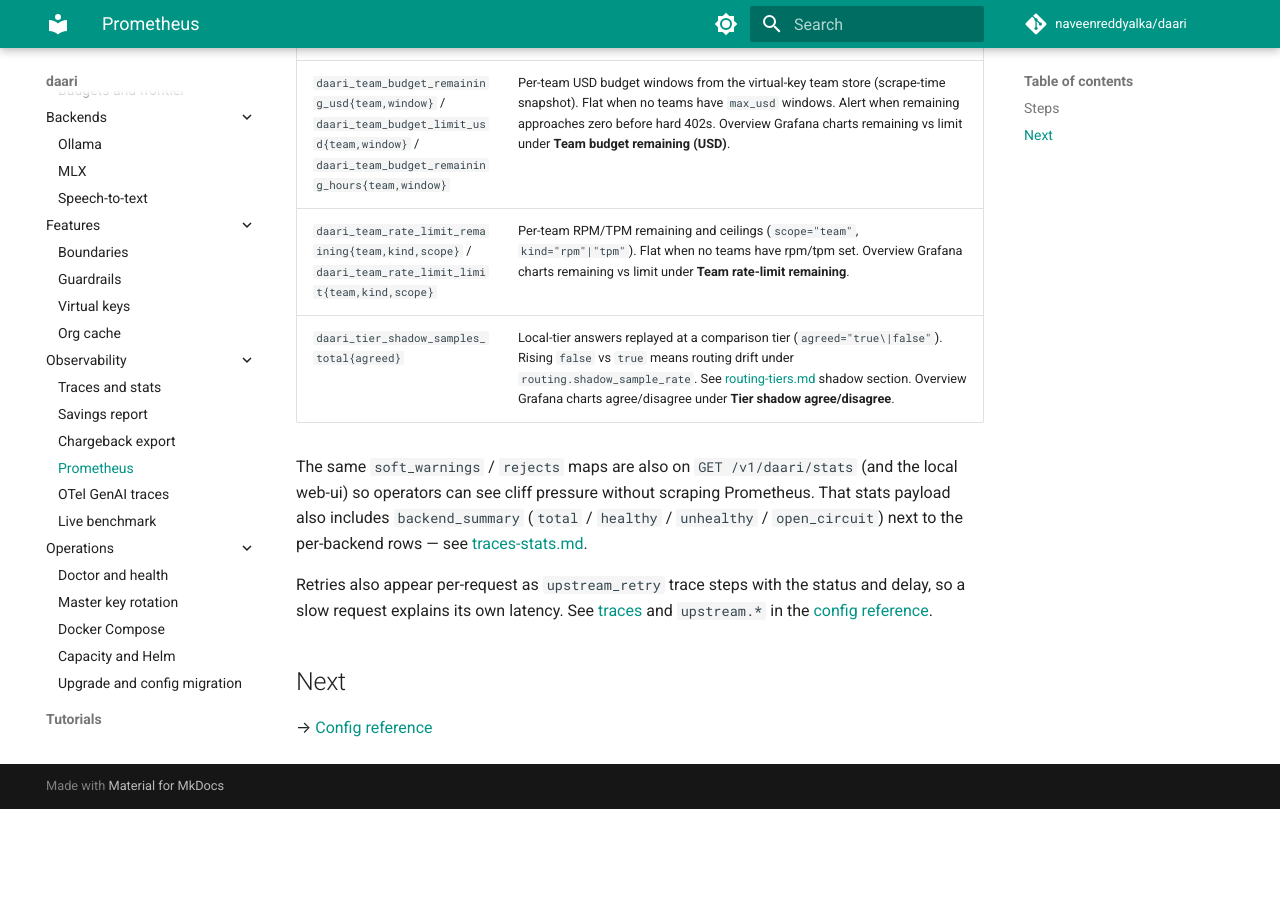
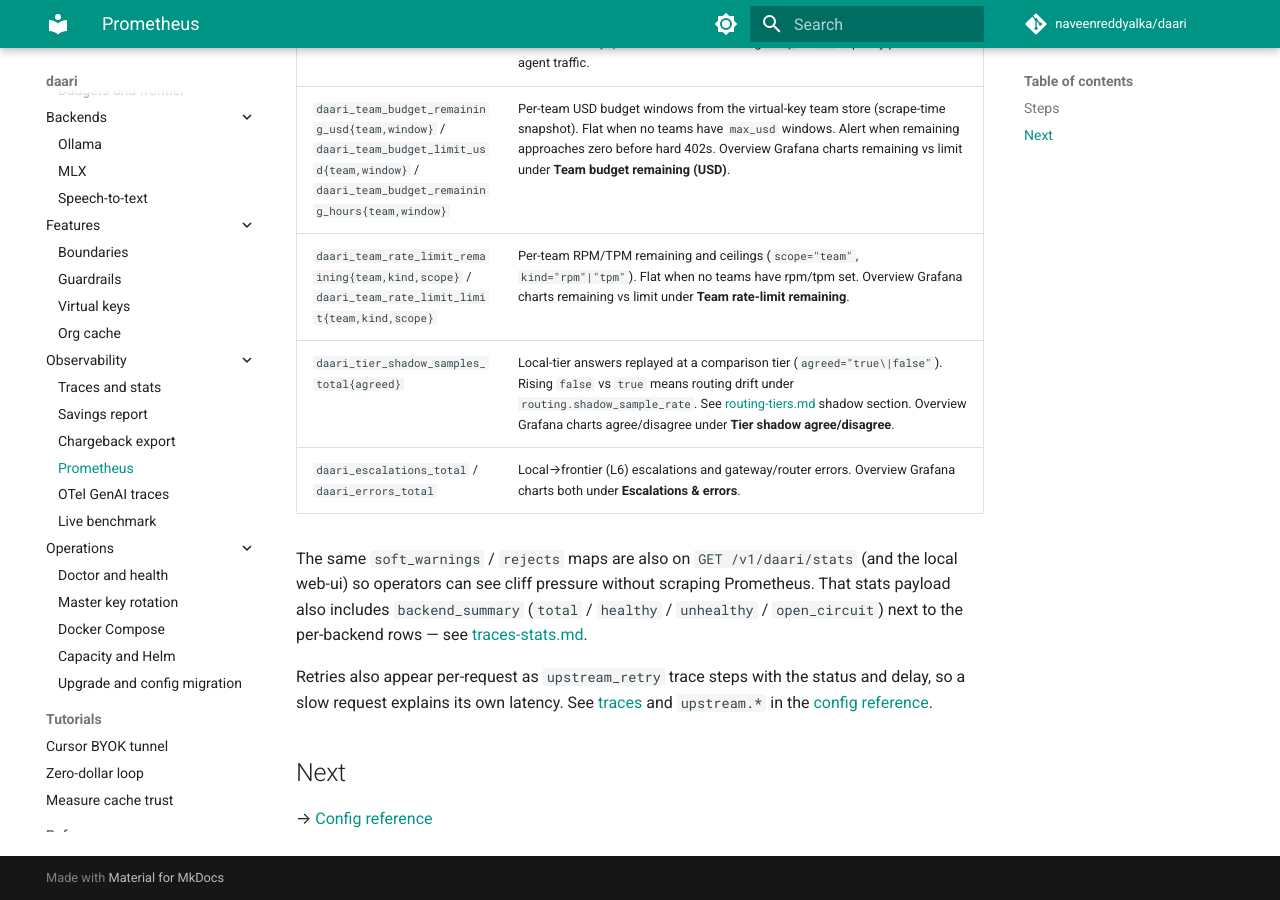
Before and after one commit to naveenreddyalka/daari, an MkDocs documentation site: the page built from docs/developer/guides/observability/metrics-prometheus.md, in a window 1280 px wide and 900 px high, scrolled down 1688 px. Built offline with MkDocs 1.6.1 and Material for MkDocs 9.7.7, drawn with Linux system fonts in a browser that asks for light colours; comment, search, counter and statistics services are not loaded; before the commit the page ends 2497 px from its top, so only the background shows below that; some of the changed text lies outside the part shown.

Commit message:
docs(metrics): document escalations and errors series
The Grafana panel already charts these counters, but the operator guide series table never named them.

```diff
--- a/docs/developer/guides/observability/metrics-prometheus.md
+++ b/docs/developer/guides/observability/metrics-prometheus.md
@@ -28,8 +28,9 @@ a **Concurrency gate** panel on `daari_rate_limit_in_flight` vs
 `_in_flight_max` / `_queued`, alert-series panels for
 `daari_upstream_retries_total`, `daari_cache_false_hits_avoided_total`, and
 `daari_budget_alerts_total`, an **MCP tool ingress by outcome** panel on
-`daari_mcp_tool_calls_total`, and a **Tier shadow agree/disagree** panel on
-`daari_tier_shadow_samples_total` so operators see flake / false-hit / budget /
+`daari_mcp_tool_calls_total`, a **Tier shadow agree/disagree** panel on
+`daari_tier_shadow_samples_total`, and an **Escalations & errors** panel on
+`daari_escalations_total` / `daari_errors_total` so operators see flake / false-hit / budget /
 MCP deny / routing-shadow pressure without raw PromQL).
 
 Useful series: request latency histograms by tier (`daari_request_latency_ms`),
@@ -51,6 +52,7 @@ Two counters worth alerting on:
 | `daari_team_budget_remaining_usd{team,window}` / `daari_team_budget_limit_usd{team,window}` / `daari_team_budget_remaining_hours{team,window}` | Per-team USD budget windows from the virtual-key team store (scrape-time snapshot). Flat when no teams have `max_usd` windows. Alert when remaining approaches zero before hard 402s. Overview Grafana charts remaining vs limit under **Team budget remaining (USD)**. |
 | `daari_team_rate_limit_remaining{team,kind,scope}` / `daari_team_rate_limit_limit{team,kind,scope}` | Per-team RPM/TPM remaining and ceilings (`scope="team"`, `kind="rpm"|"tpm"`). Flat when no teams have rpm/tpm set. Overview Grafana charts remaining vs limit under **Team rate-limit remaining**. |
 | `daari_tier_shadow_samples_total{agreed}` | Local-tier answers replayed at a comparison tier (`agreed="true\|false"`). Rising `false` vs `true` means routing drift under `routing.shadow_sample_rate`. See [routing-tiers.md](../../concepts/routing-tiers.md) shadow section. Overview Grafana charts agree/disagree under **Tier shadow agree/disagree**. |
+| `daari_escalations_total` / `daari_errors_total` | Local→frontier (L6) escalations and gateway/router errors. Overview Grafana charts both under **Escalations & errors**. |
 
 The same `soft_warnings` / `rejects` maps are also on `GET /v1/daari/stats` (and the
 local web-ui) so operators can see cliff pressure without scraping Prometheus.
```
Also changed, not shown: docs/TRACKING.md (+8 -0 lines), 1 other file.
